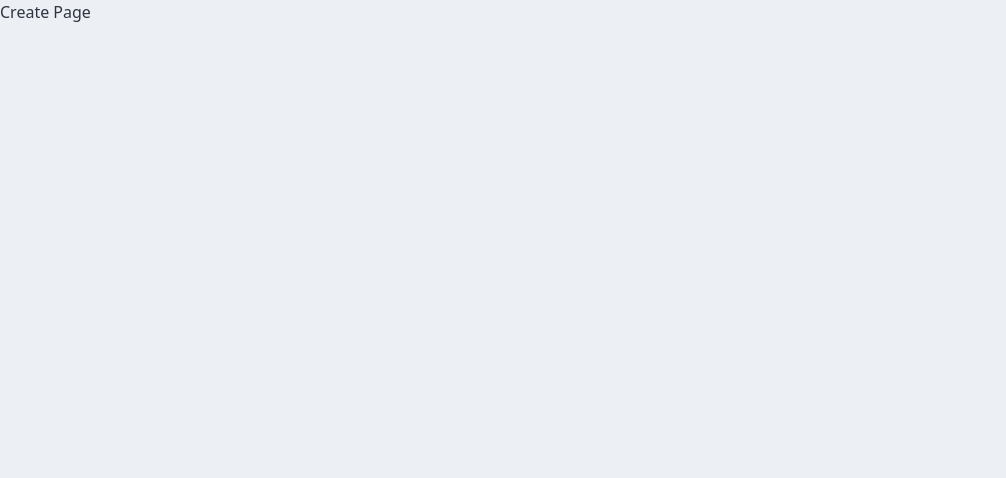
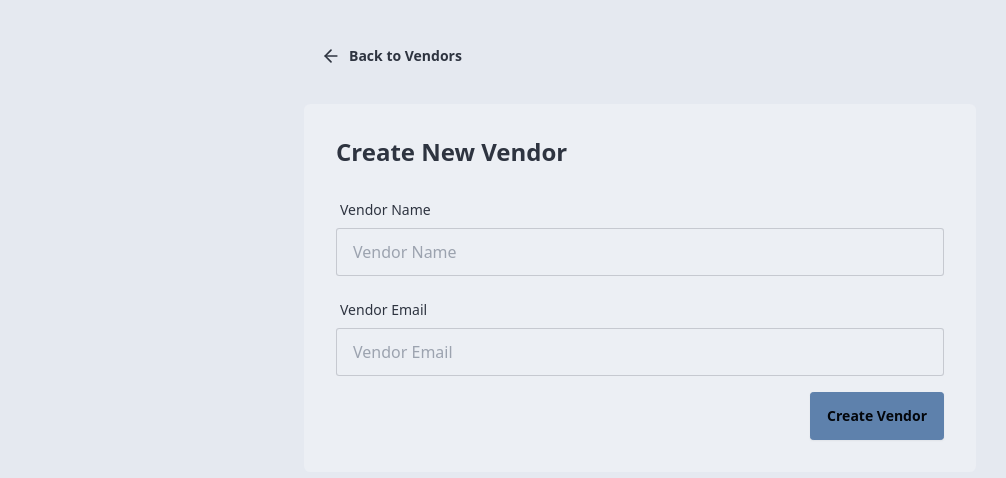
Before and after one commit to ImaniDigitalDiary/Yem-AP, a React (Vite) app in the folder frontend/: page /create-vendor in a window 1280 px wide. Shown: the top 478 px of the page, without its empty margins (0-1006 px from the left). Built offline with nearby package versions, Linux system fonts and the light colour scheme.

Commit message:
created ui and fxnality for all vendor pages

```diff
--- a/frontend/src/App.jsx
+++ b/frontend/src/App.jsx
@@ -6,7 +6,7 @@ import VendorHomepage from './pages/vendor-pages/VendorHomepage'
 import VendorCreatePage from './pages/vendor-pages/VendorCreatePage'
 import VendorDetailPage from './pages/vendor-pages/VendorDetailPage'
 
-import toast from 'react-hot-toast'
+// import toast from 'react-hot-toast'
 
 const App = () => {
   return (
--- a/frontend/src/components/Navbar.jsx
+++ b/frontend/src/components/Navbar.jsx
@@ -16,7 +16,7 @@ const Navbar = () => {
           <div className='flex items-center gap-4'>
             <Link to={'/create-vendor'} className='btn btn-primary rounded-full'>
             <PlusIcon className='size-5' />
-            <span>New Vendor</span>
+            <span>Create New Vendor</span>
             </Link>
 
           </div>
--- /dev/null
+++ b/frontend/src/components/VendorsNotFound.jsx
@@ -0,0 +1,23 @@
+import React from 'react'
+import { NotebookIcon } from 'lucide-react'
+import { Link } from 'react-router'
+
+const VendorsNotFound = () => {
+  return (
+    <div className='flex flex-col items-center justify-center py-16 space-y-6 max-w-md mx-auto text-center'>
+        <div className='bg-primary/10 rounded-full p-8'>
+            <NotebookIcon className='size-10 text-primary' />
+        </div>
+        <h3 className='text-2xl font-bold'>No available vendors</h3>
+        <p className='text-base-content/70'>
+            Ready to transform your business? Create your first vendor to get started.
+        </p>
+        <Link to='/create-vendor' className='btn btn-primary'>
+            Create Your First Vendor
+        </Link>
+
+    </div>
+  )
+}
+
+export default VendorsNotFound
--- /dev/null
+++ b/frontend/src/lib/axios.js
@@ -0,0 +1,7 @@
+import axios from 'axios';
+
+const axiosAPI = axios.create({
+    baseURL : 'http://localhost:5003/api'
+})
+
+export default axiosAPI
--- /dev/null
+++ b/frontend/src/lib/utils.js
@@ -0,0 +1,7 @@
+export function formatDate(date) {
+    return date.toLocaleDateString('en-US', {
+        month: 'short',
+        day: 'numeric',
+        year: 'numeric'
+    })
+}
--- a/frontend/src/pages/vendor-pages/VendorCreatePage.jsx
+++ b/frontend/src/pages/vendor-pages/VendorCreatePage.jsx
@@ -1,9 +1,97 @@
-import React from 'react'
+import { ArrowLeftIcon } from 'lucide-react'
+import React, { useState } from 'react'
+import toast from 'react-hot-toast'
+import { Link, useNavigate } from 'react-router'
+
+// axios api routes
+import axios from 'axios'
+import axiosAPI from '../../lib/axios'
 
 const VendorCreatePage = () => {
+  const [vendorName, setVendorName] = useState('')
+  const [vendorEmail, setVendorEmail] = useState('')
+  const [loading,setLoading] = useState(false) //by default it's fault, once form is submitted, it'll equal to true
+
+  // useNavigate hook
+  const navigate = useNavigate()
+
+  // once form is submited...
+  const handleSubmit = async (e) => {
+    e.preventDefault() //avoid paid refresh on submit
+
+    // validation - if vendor name or if vendor email is not provided, throw an error - .trim() to avoid an empty value
+    if(!vendorName.trim() || !vendorEmail.trim()) {
+      toast.error('All fields are required')
+      return;
+    }
+
+    setLoading(true)
+      try {
+        await axiosAPI.post('/vendors', {
+          vendorName,
+          vendorEmail
+        })
+        toast.success('Vendor created successfully')
+        navigate('/vendors')
+      } catch (error) {
+          console.log('Error creating vendor', error)
+          toast.error('Failed to create vendor')
+      } finally {
+           setLoading(false)
+      }
+    // console.log(vendorName)
+    // console.log(vendorEmail)
+  }
+
+
   return (
-    <div>
-      Create Page
+    <div className='min-h-screen bg-base-200'>
+      <div className='container mx-auto px-4 py-8'>
+        <div className='max-w-2xl mx-auto'>
+          <Link to={'/vendors'} className='btn btn-ghost mb-6'>
+            <ArrowLeftIcon className='size-5' />
+            Back to Vendors
+          </Link>
+
+          <div className='card bg-base-100'>
+            <div className='card-body'>
+              <h2 className='card-title text-2xl mb-4'> Create New Vendor</h2>
+              <form onSubmit={handleSubmit}>
+                <div className='form-control mb-4'>
+                  <label htmlFor="" className='label'>
+                    <span className='label-text'>Vendor Name</span>
+                  </label>
+                  <input
+                    value={vendorName}
+                    onChange={(e) => setVendorName(e.target.value)} //update state
+                    type="text"
+                    placeholder='Vendor Name'
+                    className='input input-bordered'
+                    name="" id="" />
+                </div>
+                <div className='form-control mb-4'>
+                  <label htmlFor="" className='label'>
+                    <span className='label-text'>Vendor Email</span>
+                  </label>
+                  <input
+                    value={vendorEmail}
+                    onChange={(e) => setVendorEmail(e.target.value)} //update state
+                    type="text"
+                    placeholder='Vendor Email'
+                    className='input input-bordered'
+                    name="" id="" />
+                </div>
+                <div className='card-actions justify-end'>
+                  <button type='submit' className='btn btn-primary' disabled={loading}>
+                    {loading ? 'Creating...' : 'Create Vendor'}
+                  </button>
+                </div>
+              </form>
+            </div>
+          </div>
+        </div>
+      </div>
+
     </div>
   )
 }
--- a/frontend/src/pages/vendor-pages/VendorDetailPage.jsx
+++ b/frontend/src/pages/vendor-pages/VendorDetailPage.jsx
@@ -1,9 +1,130 @@
-import React from 'react'
+import React, { useEffect, useState } from 'react'
+import { Link, useNavigate, useParams } from 'react-router'
+import axiosAPI from '../../lib/axios'
+import toast from 'react-hot-toast'
+import { LoaderIcon, ArrowLeftIcon, Trash2Icon } from 'lucide-react'
 
 const VendorDetailPage = () => {
+  const [vendor, setVendor] = useState(null)
+  const [loading, setLoading] = useState(true)
+  const [saving, setSaving] = useState(false)
+
+  const navigate = useNavigate()
+
+ const {vendorId} = useParams() //get vendorId from App.jsx update route /:vendorId
+  //  console.log({vendorId})
+
+  useEffect(() => {
+    const fetchVendor = async () => {
+      try {
+        const res = await axiosAPI.get(`/vendors/${vendorId}`)
+        setVendor(res.data)
+      } catch (error) {
+        console.log('Error in fetching vendor', error)
+        toast.error('Failed to fetch the vendor')
+      } finally {
+        setLoading(false)
+      }
+    }
+    fetchVendor()
+  }, [vendorId]) //param
+  // console.log({vendor})
+
+  const handleDelete = async () => {
+    if(!window.confirm(`Are you sure you want to delete vendor ${vendor.vendorName} ?`))
+    return
+    try {
+        await axiosAPI.delete(`/vendors/${vendorId}`)
+        toast.success(`Vendor ${vendor.vendorName} deleted`)
+        navigate('/vendors')
+    } catch (error) {
+        console.log('Error deleting vendor', error)
+        toast.error('Failed to delete vendor')
+    }
+  }
+
+  const handleSaveUpdate = async () => {
+    if (!vendor.vendorName.trim() || !vendor.vendorEmail.trim()) {
+    toast.error('Please fill in all inputs')
+    return;
+    }
+
+    setSaving(true)
+    try {
+      await axiosAPI.put(`/vendors/${vendorId}`, vendor)
+      toast.success('Vendor updated successfully')
+      navigate('/vendors')
+    } catch (error) {
+        console.log('Error saving vendor:', error)
+        toast.error('Failed to update vendor')
+    } finally {
+      setSaving(false)
+    }
+  }
+
+
+
+  if (loading) {
+    return (
+      <div className='min-h-screen bg-base-200 flex items-center justify-center'>
+        <LoaderIcon className='animate-spin size-10' />
+      </div>
+    )
+  }
+
   return (
-    <div>
-      Vendor details page
+    <div className='min-h-screen bg-base-200'>
+      <div className='container mx-auto px-4 py-8'>
+        <div className='max-w-2xl mx-auto'>
+          <div className='flex items-center justify-between mb-6'>
+            <Link to='/vendors' className='btn btn-ghost'>
+              <ArrowLeftIcon className='h-5 w-5'/>
+              Back to Vendors
+            </Link>
+            <button onClick={handleDelete} className='btn btn-error btn-outline'>
+                <Trash2Icon className='h-5 w-5' />
+                Delete Vendor
+            </button>
+          </div>
+          <div className='card bg-base-100'>
+            <div className='card-body'>
+              {/* VENDOR NAME */}
+              <div className='form-control mb-4'>
+                <label htmlFor="" className='label'>
+                  <span className='label-text'>Vendor Name</span>
+                </label>
+                <input
+                  value={vendor.vendorName}
+                  onChange={(e) => setVendor({...vendor, vendorName: e.target.value})} //update state
+                  type="text"
+                  placeholder='Vendor Name'
+                  className='input input-bordered'
+                  name="" id="" />
+              </div>
+              {/* VENDOR EMAIL */}
+              <div className='form-control mb-4'>
+                <label htmlFor="" className='label'>
+                  <span className='label-text'>Vendor Email</span>
+                </label>
+                <input
+                  value={vendor.vendorEmail}
+                  onChange={(e) => setVendor({...vendor, vendorEmail: e.target.value})} //update state
+                  type="text"
+                  placeholder='Vendor Email'
+                  className='input input-bordered'
+                  name="" id="" />
+              </div>
+              {/* UPDATE BTN */}
+              <div className='card-actions justify-end'>
+                <button className='btn btn-primary' disabled={saving} onClick={handleSaveUpdate}>
+                  {saving ? 'Saving...' : 'Save changes'}
+                </button>
+              </div>
+
+            </div>
+          </div>
+        </div>
+      </div>
     </div>
   )
 }
--- a/frontend/src/pages/vendor-pages/VendorHomepage.jsx
+++ b/frontend/src/pages/vendor-pages/VendorHomepage.jsx
@@ -3,9 +3,11 @@ import React, { useEffect, useState } from 'react'
 import Navbar from '../../components/Navbar'
 import RateLimitedUI from '../../components/RateLimitedUI'
 import VendorCard from '../../components/vendor-components/VendorCard'
+import VendorsNotFound from '../../components/VendorsNotFound'
 
 // axios api routes
 import axios from 'axios'
+import axiosAPI from '../../lib/axios'
 
 // toast
 import toast from 'react-hot-toast'
@@ -19,7 +21,7 @@ const VendorHomepage = () => {
     const fetchVendors = async () => {
       try {
         // using axios instead of fetch
-        const res = await axios.get('http://localhost:5003/api/vendors')
+        const res = await axiosAPI.get('/vendors')
         console.log(res.data)
         setVendors(res.data)
         setRateLimited(false) //set to false bc if we're able to get the data, we're not rate limited
@@ -48,11 +50,13 @@ const VendorHomepage = () => {
       <div className='mx-w-7xl mx-auto p-4 mt-6'>
         {loading && <div className='text-center text-primary py-10'>Loading vendors...</div>}
 
+        {vendors.length === 0 && !isRateLimited && <VendorsNotFound />}
+
         {vendors.length > 0 && !isRateLimited && (
           <div className='grid grid-cols-1 md:grid-cols-2 lg:grid-cols-3 gap-6'>
             {/* get vendor and map through. for every single vendor, return a comp */}
             {vendors.map(vendor => (
-              <VendorCard key={vendor._id} vendor={vendor} />
+              <VendorCard key={vendor._id} vendor={vendor}  setVendors={setVendors}/>
             ))
 
             }
```
Also changed, not shown: frontend/src/components/vendor-components/VendorCard.jsx (+23 -3 lines).
